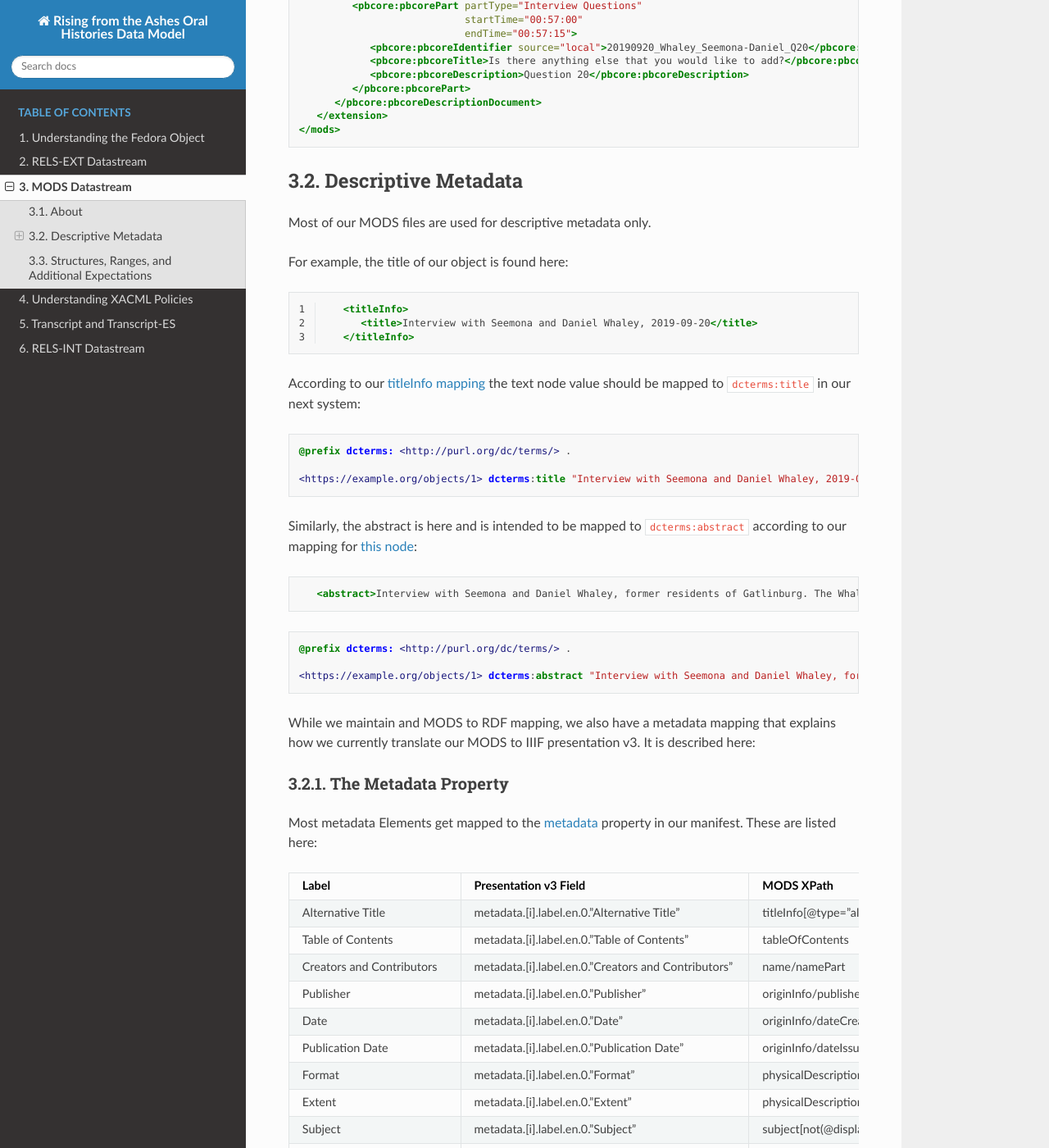
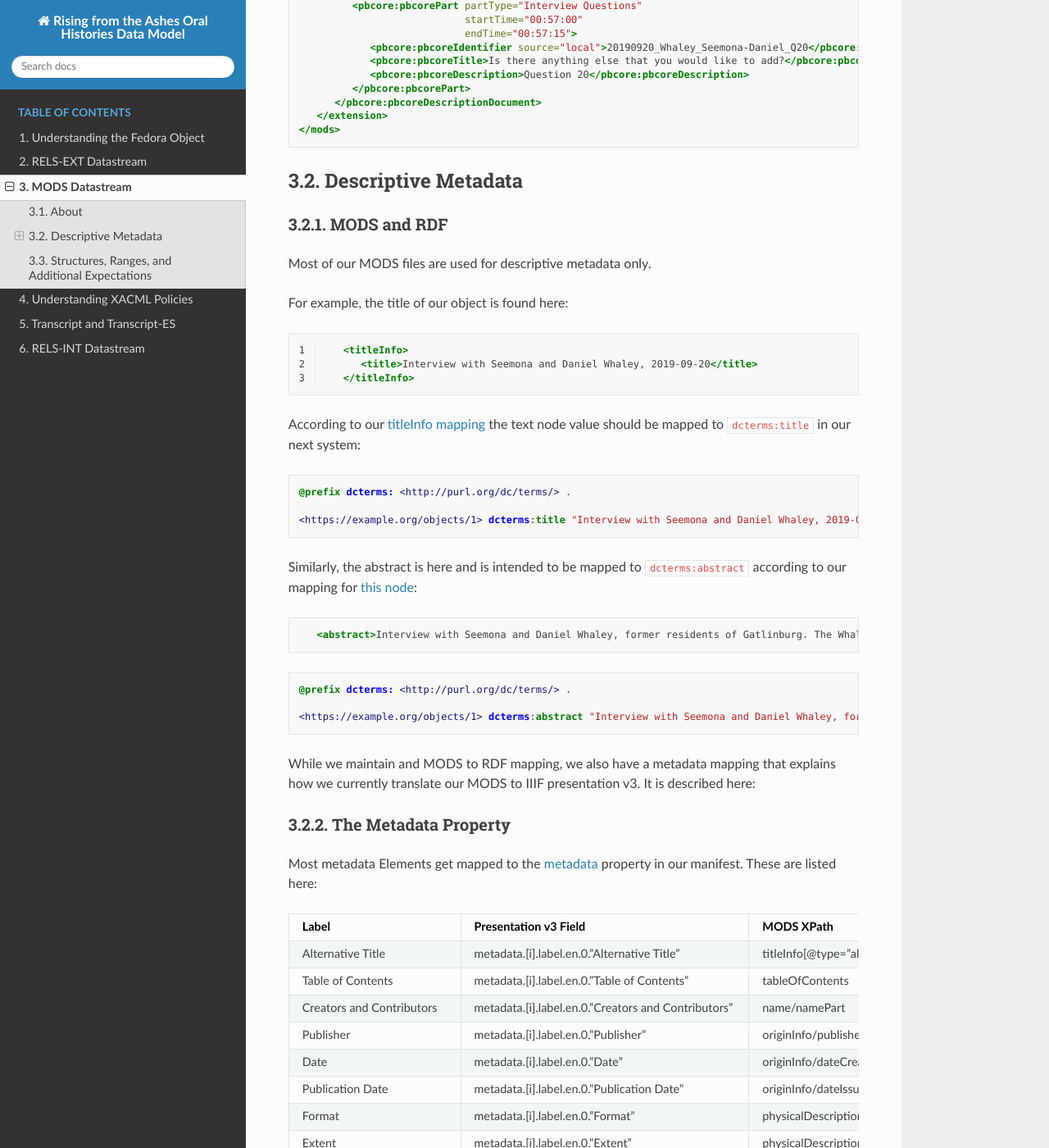
Before and after one commit to markpbaggett/rfta_data_models, a Sphinx documentation site: the page built from docs/source/data/3_understanding_the_mods.rst, in a window 1280 px wide and 1400 px high, scrolled down 4489 px. Shown: the whole window at 82% size. Built offline with Sphinx 7.4.7 and the Read the Docs theme 2.0.0, drawn with Linux system fonts in a browser that asks for light colours.

Commit message:
Add MODS and RDF heading.

```diff
--- a/docs/source/data/3_understanding_the_mods.rst
+++ b/docs/source/data/3_understanding_the_mods.rst
@@ -14,6 +14,10 @@ A sample MODS record is included here:
 
 Descriptive Metadata
 --------------------
+
+============
+MODS and RDF
+============
 
 Most of our MODS files are used for descriptive metadata only.
 
```
